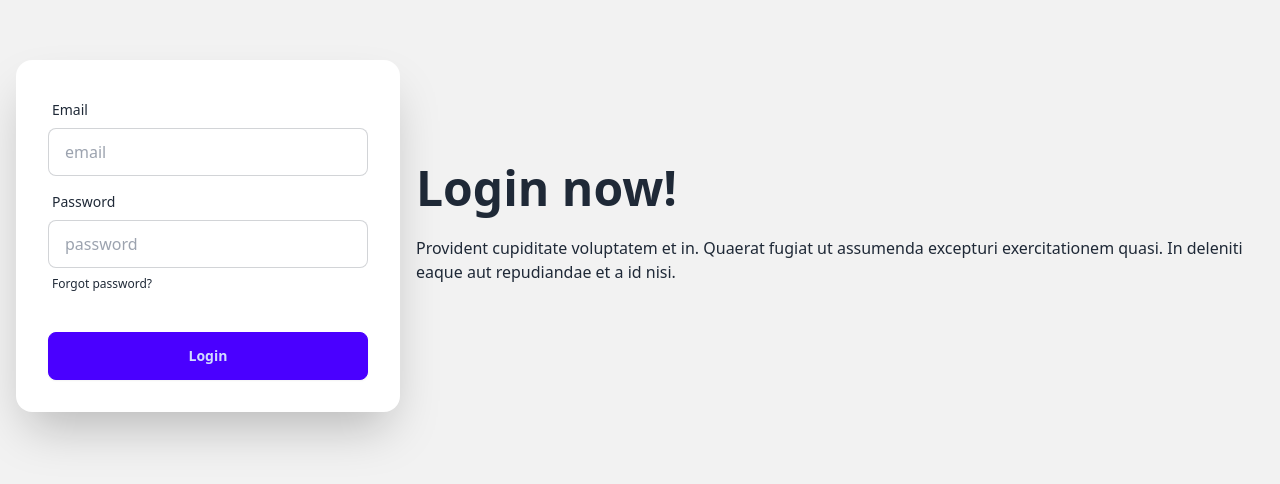
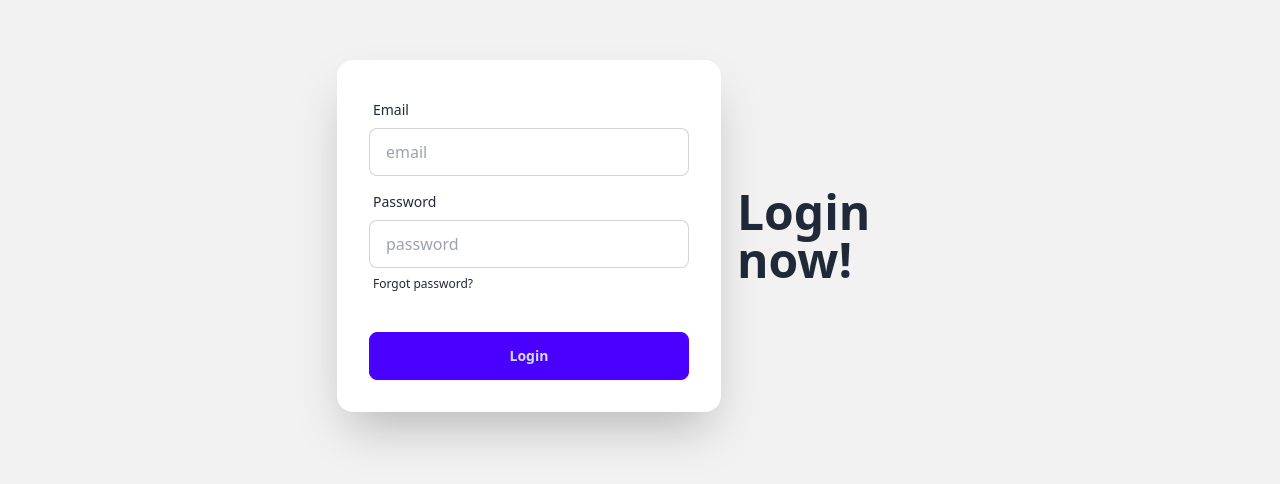
Before and after one commit to nayan-28/coffee-store-client-emporium, a React (Vite) app: page /signin in a window 1280 px wide. Shown: the part 164-648 px from the top of the page. Built offline with nearby package versions, Linux system fonts and the light colour scheme.

Commit message:
login function created

```diff
--- a/src/LogIn.jsx
+++ b/src/LogIn.jsx
@@ -1,17 +1,19 @@
 const LogIn = () => {
+  const handleSignIn = (e) => {
+    e.preventDefault();
+    const form = e.target;
+    const email = form.email.value;
+    const password = form.password.value;
+    console.log(email, password);
+  };
   return (
     <div className="hero min-h-screen bg-base-200">
       <div className="hero-content flex-col lg:flex-row-reverse">
         <div className="text-center lg:text-left">
           <h1 className="text-5xl font-bold">Login now!</h1>
-          <p className="py-6">
-            Provident cupiditate voluptatem et in. Quaerat fugiat ut assumenda
-            excepturi exercitationem quasi. In deleniti eaque aut repudiandae et
-            a id nisi.
-          </p>
         </div>
         <div className="card shrink-0 w-full max-w-sm shadow-2xl bg-base-100">
-          <form className="card-body">
+          <form onSubmit={handleSignIn} className="card-body">
             <div className="form-control">
               <label className="label">
                 <span className="label-text">Email</span>
```
